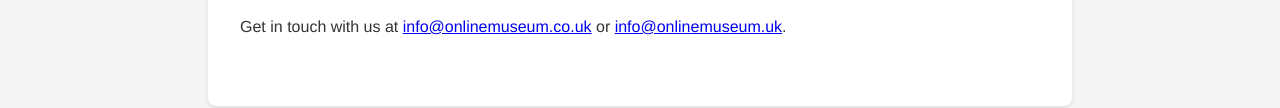
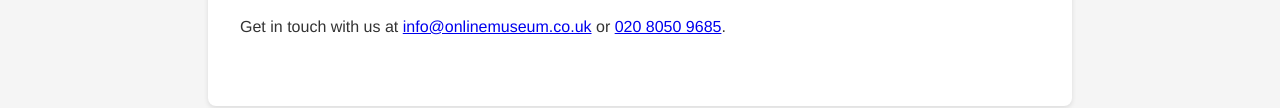
Before and after one commit to qlong123/onlinemuseum.co.uk, a plain HTML site: page index.html in a window 1280 px wide. Shown: the part 1080-1188 px from the top of the page. Drawn offline with Linux system fonts and the light colour scheme.

Commit message:
Add files via upload

```diff
--- a/index.html
+++ b/index.html
@@ -60,7 +60,7 @@
         </section>
         <section id="contact">
             <h2>Contact</h2>
-            <p>Get in touch with us at <a href="mailto:info@onlinemuseum.co.uk">info@onlinemuseum.co.uk</a> or <a href="mailto:info@onlinemuseum.uk">info@onlinemuseum.uk</a>.</p>
+            <p>Get in touch with us at <a href="mailto:info@onlinemuseum.co.uk">info@onlinemuseum.co.uk</a> or <a href="tel:02080509685">020 8050 9685</a>.</p>
         </section>
     </main>
     <footer>
```
